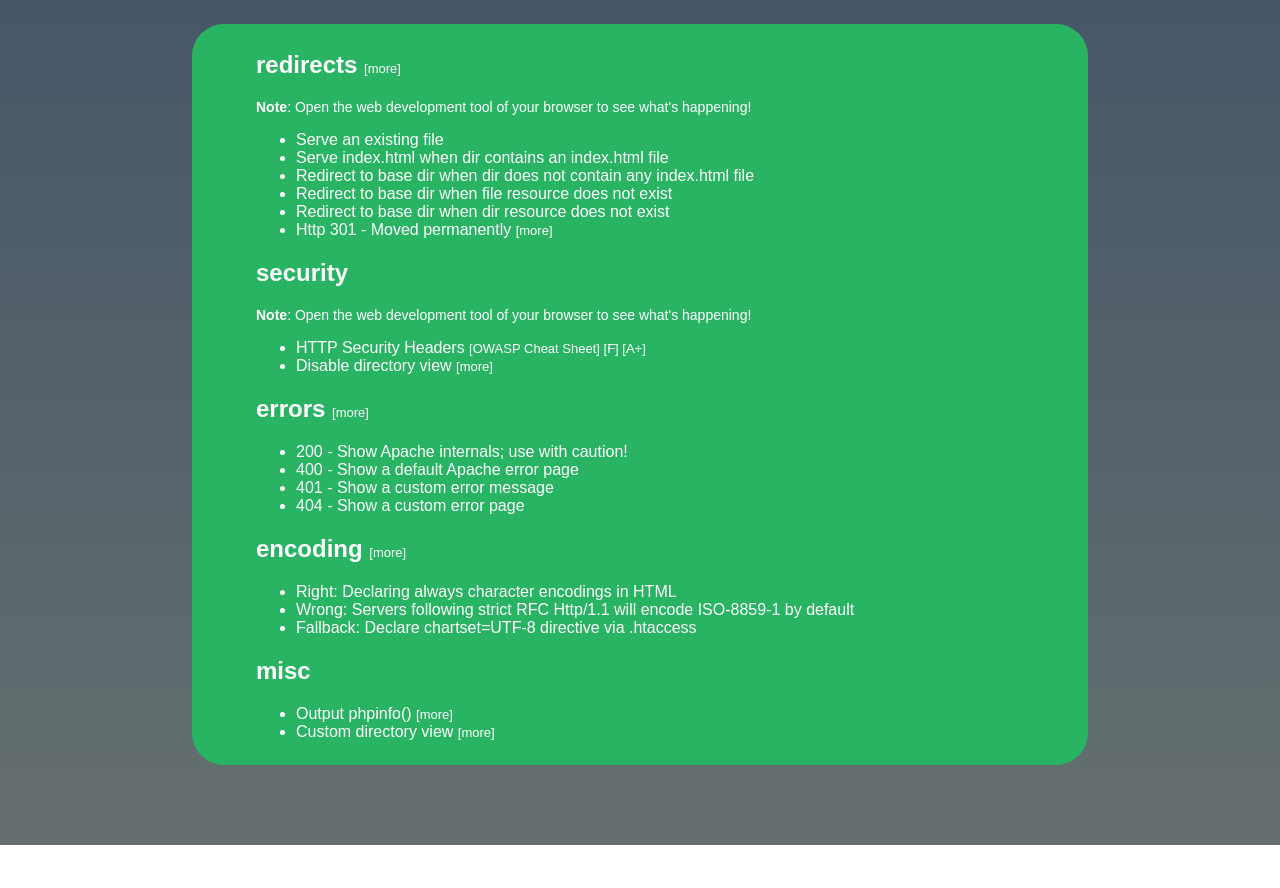
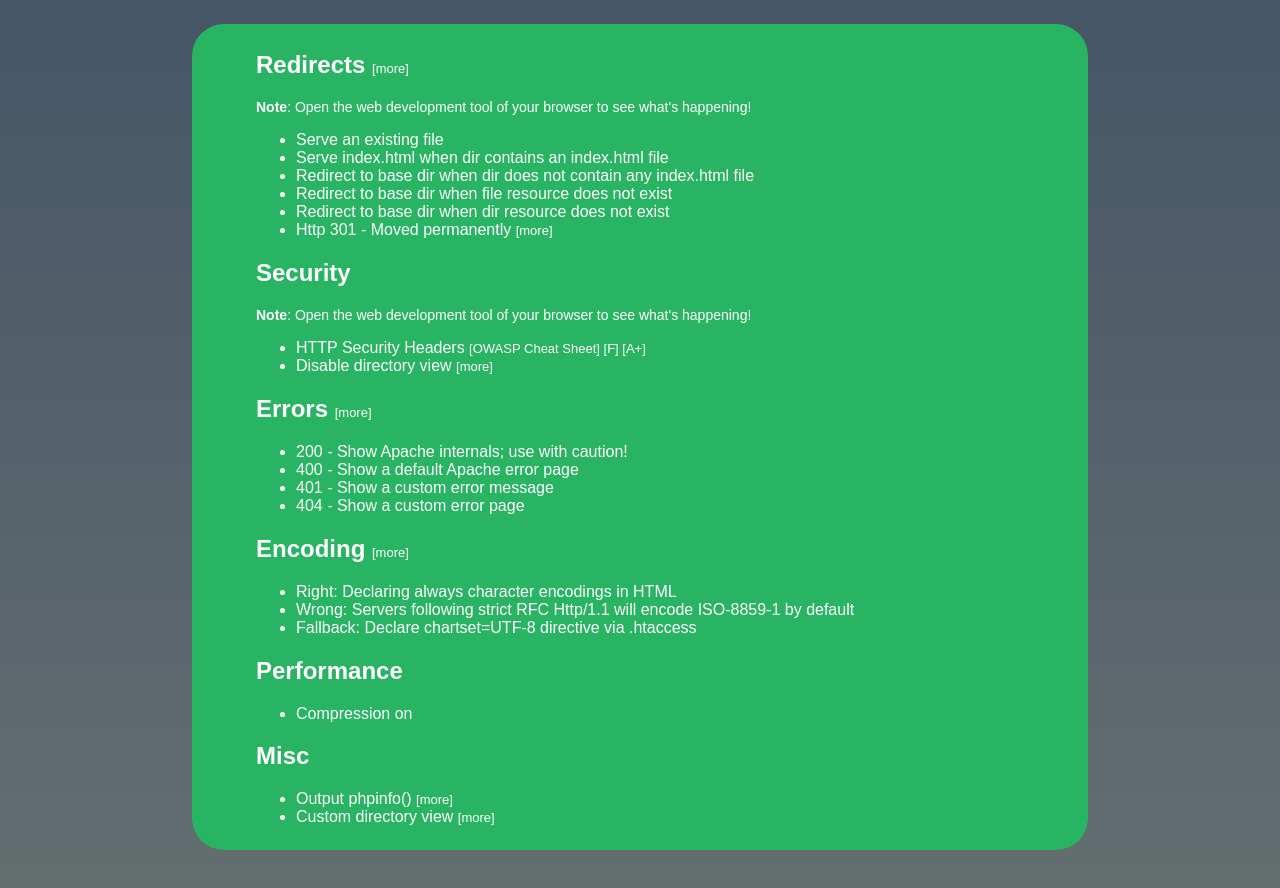
Before and after one commit to ionos-deploy-now/.htaccess-samples, a website: page src/html/index.html in a window 1280 px wide. Shown: the part 196-1084 px from the top of the page. Before the commit the page ends 1041 px from the top, so only its background shows below. Drawn offline with nearby package versions, Linux system fonts and the light colour scheme; files that its build step writes are made by us from their sources.

Commit message:
added compression

```diff
--- a/src/html/index.html
+++ b/src/html/index.html
@@ -26,7 +26,7 @@
     <div class="container">
 
         <p>
-        <h2>redirects <a href="https://httpd.apache.org/docs/current/mod/mod_rewrite.html" target="_blank">[more]</a>
+        <h2>Redirects <a href="https://httpd.apache.org/docs/current/mod/mod_rewrite.html" target="_blank">[more]</a>
         </h2>
         <p>
             <b>Note</b>: Open the web development tool of your browser to see what's happening!
@@ -48,7 +48,7 @@
         </p>
 
         <p>
-        <h2>security</h2>
+        <h2>Security</h2>
         <p>
             <b>Note</b>: Open the web development tool of your browser to see what's happening!
         </p>
@@ -75,7 +75,7 @@
         </p>
 
         <p>
-        <h2>errors <a href="https://httpd.apache.org/docs/current/en/mod/core.html#errordocument"
+        <h2>Errors <a href="https://httpd.apache.org/docs/current/en/mod/core.html#errordocument"
                 target="_blank">[more]</a></h2>
         <ul>
             <li><a href="/errors/env.html">200 - Show Apache internals; use with caution!</a></li>
@@ -86,7 +86,7 @@
         </p>
 
         <p>
-        <h2>encoding <a href="https://httpd.apache.org/docs/current/en/mod/core.html#adddefaultcharset"
+        <h2>Encoding <a href="https://httpd.apache.org/docs/current/en/mod/core.html#adddefaultcharset"
                 target="_blank">[more]</a></h2>
         <ul>
             <li><a href="/encoding/encoding.html">Right: Declaring always character encodings in HTML</a></li>
@@ -102,15 +102,16 @@
         </ul>
         </p>
 
-        <!--p>
-        <h2>performance</h2>
+        <h2>Performance</h2>
         <ul>
-            <li>todo</li>
+            <li>
+                <a href="/performance/index.html">Compression on</a>
+            </li>
         </ul>
-        </p-->
+        </p>
 
         <p>
-        <h2>misc</h2>
+        <h2>Misc</h2>
         <ul>
             <li><a href="/php/phpinfo.php">Output phpinfo()</a>
                 <a class="more" href="https://www.php.net/manual/en/function.phpinfo.php" target="_blank">
```
Also changed, not shown: src/performance/index.html (added, +1 -0 lines), 1 other file.
